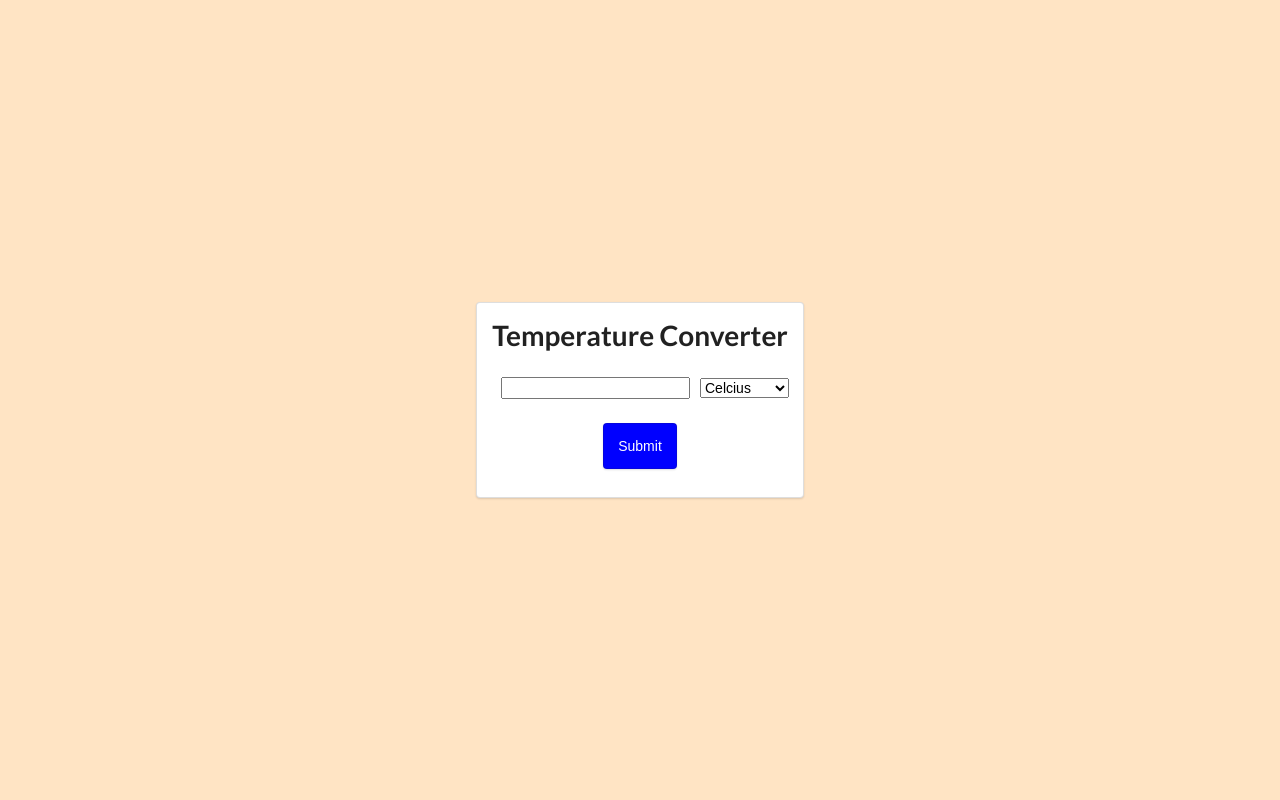
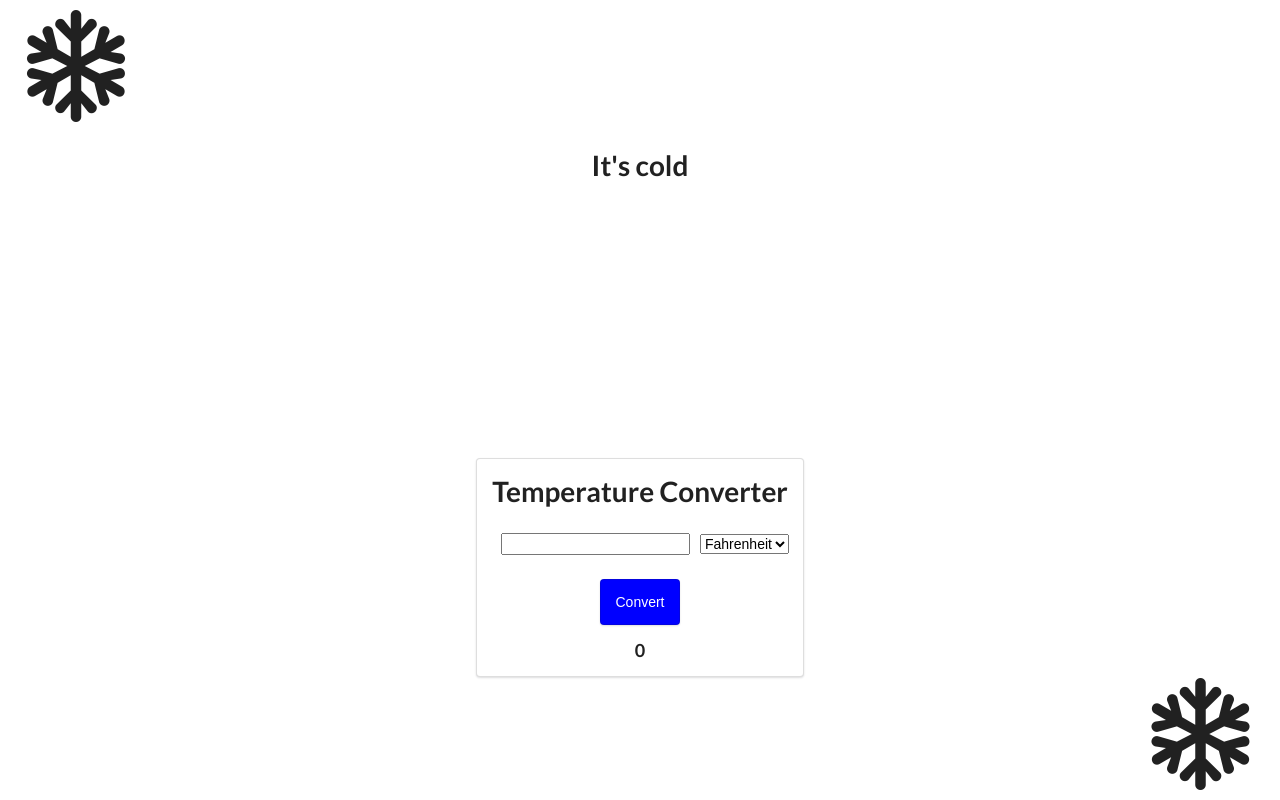
Before and after one commit to Roman4u/my-tempapp, a React (Create React App) app: page / in a window 1280 px wide. Built offline with nearby package versions, Linux system fonts and the light colour scheme.

Commit message:
feat: new component to display background

```diff
--- a/src/components/App.jsx
+++ b/src/components/App.jsx
@@ -1,24 +1,85 @@
 import React, { useState, useEffect } from "react";
 import TempInput from "./TempInput";
+import TempDisplay from "./TempDisplay";
 
+export const fahrenheit = "Fahrenheit";
+export const celcius = "Celcius";
 
 const App = () => {
+  const [dropDowntemp, setDropDownTemp] = useState("Celcius");
+  const [convertedTemp, setConvertedTemp] = useState(null);
+  const [currentWeather, setCurrentWeather] = useState("cold");
+  const [calculatedTemperature, setCalculatedTemperature] = useState(0);
+  const [numericalInput, setNumericalInput] = useState(0);
 
-    const [temp, setTemp] = useState();
+  //   const [userInput, setUserInput] = useState(0);
+  //   const [span, setSpan] = useState("");
 
-    return(
+  function toFahrenheit(celcius) {
+    const result = Math.floor((celcius * 9) / 5 + 32);
+    console.log("toFahrenheit:", result)
+    return result;
+  }
+
+  function toCelcius(fahrenheit) {
+    const result = Math.floor((fahrenheit - 32 * 5) / 9);
+    console.log(`to celcius ${result}`)
+    return result;
+  }
+
+  const calculateTemp = (numericalInput, dropDowntemp) => {
+    let result;
+    if (dropDowntemp === "Celcius") {
+      result = toFahrenheit(numericalInput);
+      //   setSpan(`= ${result} Fahrenheit`);
+    //   setConvertedTemp(result);
+    } else {
+      result = toCelcius(numericalInput);
+      //   setSpan(`= ${result} Celcius`);
+    //   setConvertedTemp(result);
+    }
+    return result;
+  };
+
+  //this function updates state for the entire app
+  const updateParentState = (dropDowntemp, numericalInput) => {
+    // TODO: Update the state of this component.
+    setDropDownTemp(dropDowntemp);
+    setNumericalInput(numericalInput);
+    // TODO: Calculate the temperature.
+    setCalculatedTemperature(calculateTemp(dropDowntemp, numericalInput));
+  };
+
+  return (
     <div className="wrapper">
+      <TempDisplay
+        convertedTemp={convertedTemp}
+        // setConvertedTemp={setConvertedTemp}
+        dropDowntemp={dropDowntemp}
+        // setDropDownTemp={setDropDownTemp}
+        calculateTemp={calculateTemp}
+      />
       <div className="ui segment">
         <div className="header">
           <h1>Temperature Converter</h1>
           <TempInput
-                    temp={temp}
-                    setTemp={setTemp}
+            // span={span}
+            // setSpan={setSpan}
+            // userInput={userInput}
+            // setUserInput={setUserInput}
+            // dropDowntemp={dropDowntemp}
+            // setDropDownTemp={setDropDownTemp}
+            // convertedTemp={convertedTemp}
+            // setConvertedTemp={setConvertedTemp}
+            // currentTemp={currentTemp}
+            // setCurrentWeather={setCurrentWeather}
+            updateParentState={updateParentState}
+            calculatedTemperature={calculatedTemperature}
           />
         </div>
       </div>
     </div>
-    )
+  );
 };
 
 export default App;
--- /dev/null
+++ b/src/components/TempDisplay.jsx
@@ -0,0 +1,46 @@
+import React, { useEffect, useState } from "react";
+import "./tempapp.css"
+
+const TempDisplay = (props) => {
+    const { setConvertedTemp, setDropDownTemp, currentTemp, setCurrentTemp, currentWeather } = props;
+
+    const tempConfigDisplay = {
+        cold: {
+            text: "It's cold",
+            iconName: "snowflake"
+        },
+        warm: {
+            text: "It's warm",
+            iconName: "sun"
+        }
+    };
+
+    const {text, iconName} = tempConfigDisplay["cold"];
+
+    const getTempDisplay = (dropDownTemp, convertedTemp) => {
+        if(dropDownTemp === "Celcius" && convertedTemp <= 18 || dropDownTemp ===
+        "Fahrenheit" && convertedTemp <= 60){
+            setCurrentTemp("cold");
+        }else if(dropDownTemp === "Celcius" && convertedTemp > 18 || dropDownTemp ===
+        "Fahrenheit" && convertedTemp > 60){
+            setCurrentTemp("warm");
+        };
+    };
+
+    useEffect(() => {
+       const result = getTempDisplay(props.dropDownTemp, props.convertedTemp);
+       return result;
+    }, [props.dropDownTemp]);
+
+
+    return (
+        <div className={`temp-display ${currentTemp}`} >
+
+            <i className={`icon-left massive ${iconName} icon`} />
+            <h1>{ text }</h1>
+            <i className={`icon-right massive ${iconName} icon`} />
+        </div>
+    )
+};
+
+export default TempDisplay;
--- a/src/components/tempInput.jsx
+++ b/src/components/tempInput.jsx
@@ -1,50 +1,90 @@
 import React, { useState, useEffect } from "react";
+import App from "./App";
 
-import "./tempapp.css"
+import "./tempapp.css";
+import { celcius, fahrenheit } from "./App";
 
 const TempInput = (props) => {
+  const [numericalInput, setNumericalInput] = useState();
+  const [units, setUnits] = useState(fahrenheit);
 
-    const {temp, setTemp} = props;
-    const [userInput, setUserInput] = useState(0);
+  const {
+    // userInput,
+    // dropDowntemp,
+    // setDropDownTemp,
+    // calculateTemp,
+    calculatedTemperature,
+    // setUserInput,
+    updateParentState,
+  } = props;
 
   const temperatures = {
     fahrenheit: "Fahrenheit",
-        celcius: "Celcius"
+    celcius: "Celcius",
   };
 
   const handleDropDownChange = (e) => {
-        console.log(e.target.value);
-        setTemp(e.target.value);
+    // console.log(e.target.value);
+    setUnits(e.target.value);
   };
-
-    // const handleUserInputChange = (event) => {
-    //     // console.log(event.target.value);
-    //     console.log("hellooooooooooo")
-    // }
 
   const handleUserSubmit = (event) => {
     event.preventDefault();
-        const value = event.target[0].value;
-        setUserInput(value);
-    }
+    console.log(`numerical input${numericalInput}`)
+    updateParentState(units, numericalInput);
+  };
 
-    return(
+  // const calculateTemp = () => {
+  //     let result;
+  //     if(dropDowntemp === 'Celcius'){
+  //         result = toCelcius(userInput);
+  //         setSpan(`= ${result} Fahrenheit`)
+  //         setConvertedTemp(result);
+  //     }else{
+  //         result = toFahrenheit(userInput);
+  //         setSpan(`= ${result} Celcius`)
+  //         setConvertedTemp(result);
+  //     }
+  //     return result;
+  // };
+  const numericalChange = (event) => {
+    event.preventDefault();
+    //console.log(`numerical change event: ${parseInt(event.target.value)}`);
+    setNumericalInput(parseInt(event.target.value));
+  };
+
+  return (
     <div>
-             <form id="tempCalc" onSubmit={handleUserSubmit} >
+      <form id="tempCalc" onSubmit={handleUserSubmit}>
+        <input className="temp" onChange={numericalChange} />
 
-                <input type="number" className="temp" />
-
-                <select id="temps ui segment" value={temp} onChange={handleDropDownChange} >
-                    <option value="Celcius">{temperatures.celcius}</option>
-                    <option value="Fahrenheit">{temperatures.fahrenheit}</option>
-                </select> <br />
-
-                <input type="submit" className="temp ui segment" style={{backgroundColor: "blue", color: "white"}} /> <br />
-                <span id="result-container"></span>
+        <select
+          id="temps ui segment"
+          value={units}
+          onChange={handleDropDownChange}
+        >
+          <option value={celcius}>{celcius}</option>
+          <option value={fahrenheit}>{fahrenheit}</option>
+        </select>
+        <br />
+        <button
+          type="submit"
+          className="temp ui segment"
+          style={{ backgroundColor: "blue", color: "white" }}
+          onClick={() => {
+            console.log("thomas");
+            // calculateTemp(dropDowntemp, userInput);
+          }}
+        >
+          Convert
+        </button>
+        <br />
+        <span id="result-container ui container">
+          <h3>{calculatedTemperature}</h3>
+        </span>
       </form>
-
     </div>
-    )
-}
+  );
+};
 
 export default TempInput;
--- a/src/components/tempapp.css
+++ b/src/components/tempapp.css
@@ -3,7 +3,7 @@
     height: 100vh;
     display: grid;
     place-items: center;
-    background-color: bisque;
+    /* background-color: bisque; */
 }
 
 .header {
@@ -12,5 +12,32 @@
 
 .temp {
     margin: 10px;
+}
 
+.cold {
+    background-color: aliceblue;
 }
+
+.warm {
+    background-color: orange;
+}
+
+.temp-display.cold i {
+    color: blue;
+}
+
+.temp-display.warm i {
+    color: red;
+}
+
+.icon-left {
+    position:absolute;
+    top: 10px;
+    left: 10px
+}
+
+.icon-right {
+    position:absolute;
+    bottom: 10px;
+    right: 10px;
+}
```
Also changed, not shown: src/components/DropDown.jsx (deleted, +0 -12 lines). Lines whose indentation alone changed are shown as unchanged.
